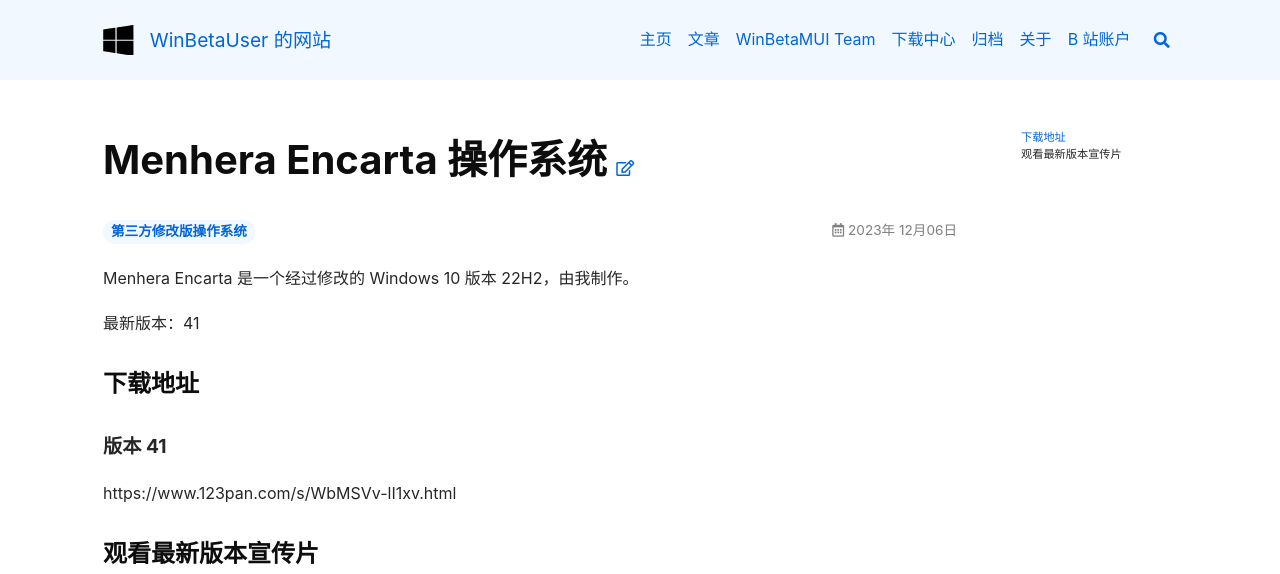
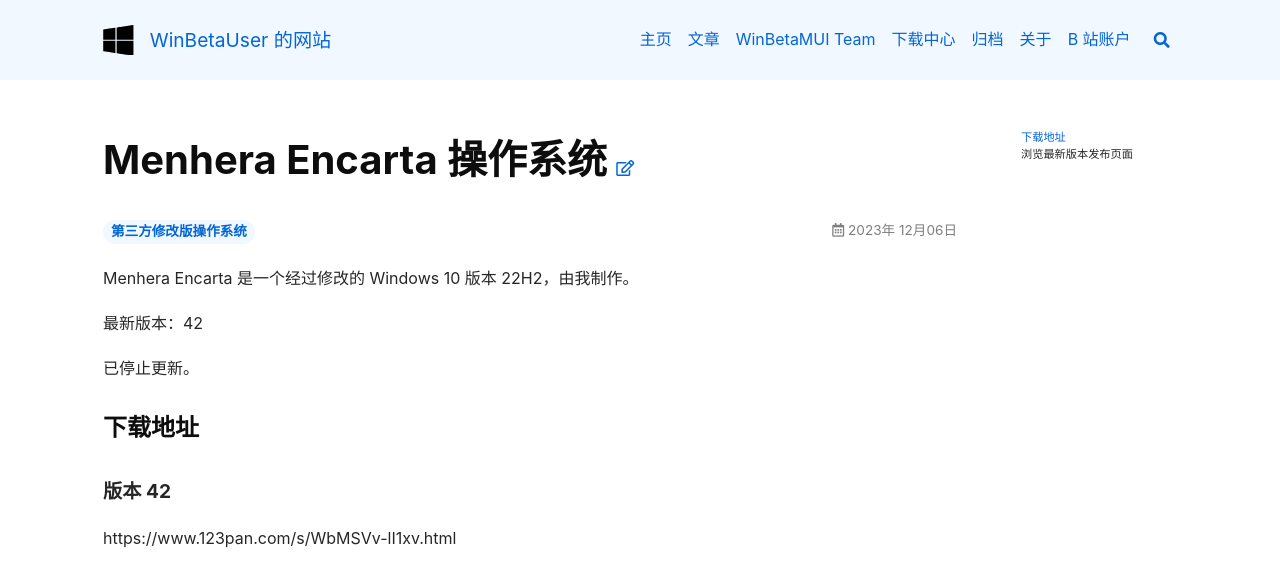
Before and after one commit to orangeZSCB/wbl2.github.io, a Jekyll site: the page built from _posts/2023-12-06-mhe.md, in a window 1280 px wide. Shown: the top 574 px of the page. Built offline with Jekyll 4.4.1, drawn with Linux system fonts in a browser that asks for light colours; nearby versions of some CDN libraries; some of the changed text lies outside the part shown.

Commit message:
版本 42 更新

```diff
--- a/_posts/2023-12-06-mhe.md
+++ b/_posts/2023-12-06-mhe.md
@@ -6,14 +6,18 @@
 Menhera Encarta 是一个经过修改的 Windows 10 版本 22H2，由我制作。
 <!--more-->
 
-最新版本：41
+最新版本：42
+
+已停止更新。
 
 ### 下载地址
 
-#### 版本 41
+#### 版本 42
 
 https://www.123pan.com/s/WbMSVv-lI1xv.html
 
-### 观看最新版本宣传片
+https://pan.huang1111.cn/s/gjGPTQ
 
-<div>{%- include extensions/bilibili.html id='237256010' -%}</div>
+### 浏览最新版本发布页面
+
+https://www.bilibili.com/read/cv31115454
```
Also changed, not shown: _posts/2023-06-10-lh4074mui.md (+2 -2 lines), _posts/2023-09-19-lh3718mui.md (+2 -2 lines).
